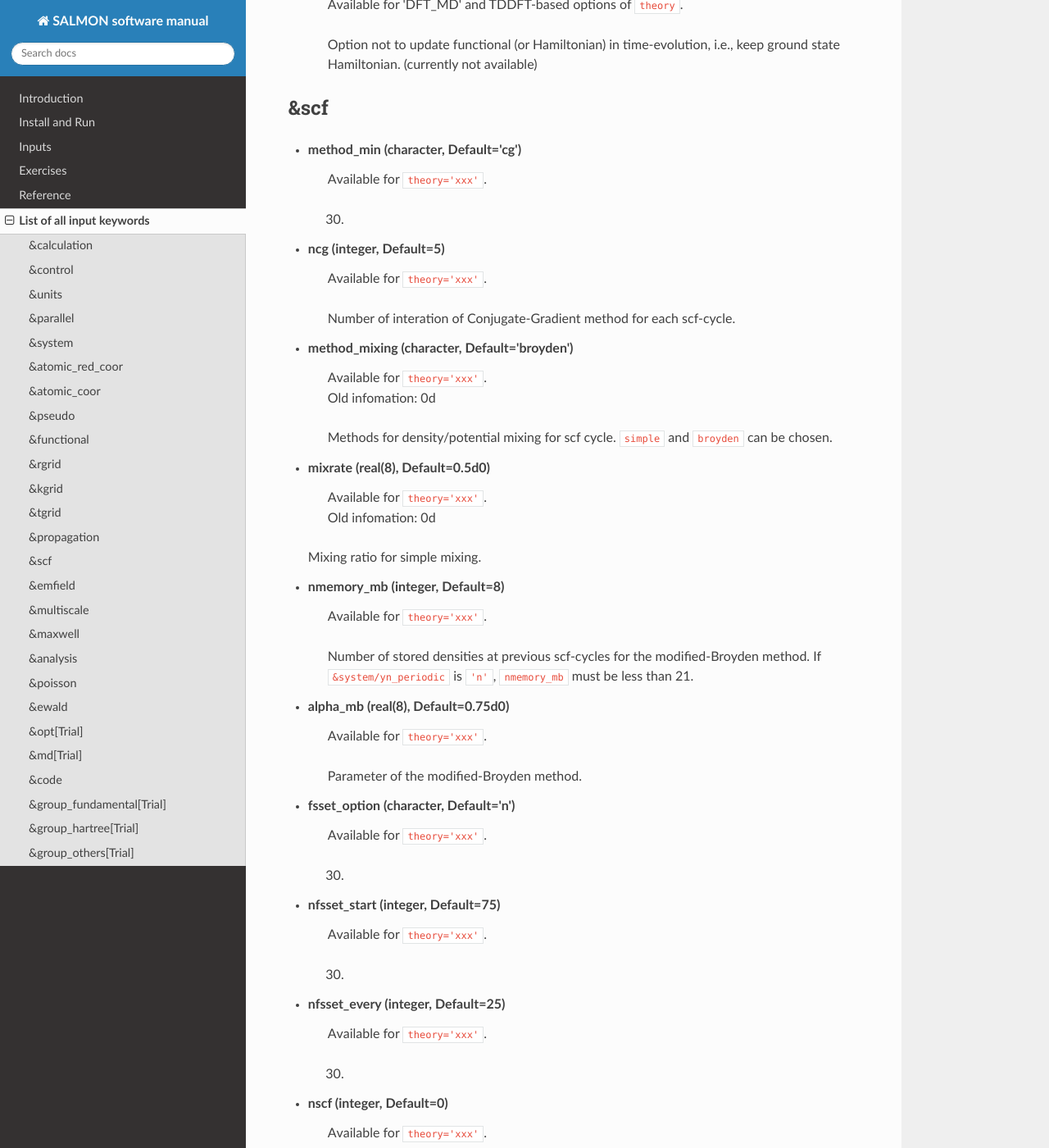
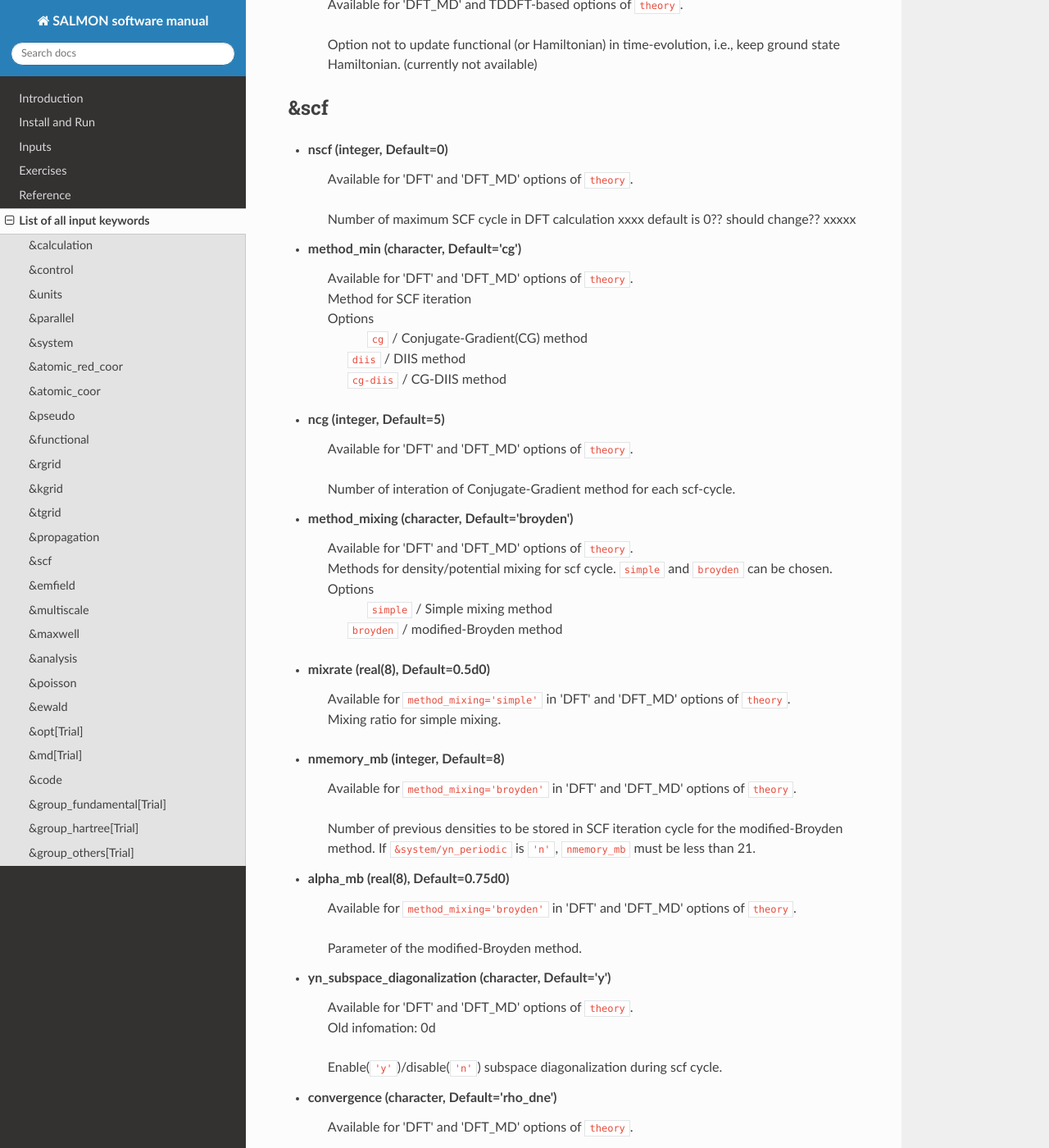
Before and after one commit to SALMON-TDDFT/SALMON-DOCS, a Sphinx documentation site: the page built from source/input_keyword_list.rst, in a window 1280 px wide and 1400 px high, scrolled down 10909 px. Shown: the whole window at 82% size. Built offline with Sphinx 7.4.7 and the Read the Docs theme 2.0.0, drawn with Linux system fonts in a browser that asks for light colours; formulas are drawn with MathJax 3; some of the changed text lies outside the part shown.

Commit message:
Update input_keyword_list.rst

```diff
--- a/source/input_keyword_list.rst
+++ b/source/input_keyword_list.rst
@@ -393,58 +393,51 @@ Input for psudopotentials. Size of array (:) is equal to ``&system/nelem``.
 &scf
 ----
 
+- **nscf** (integer, Default=0)
+   | Available for 'DFT' and 'DFT_MD' options of ``theory``.
+   Number of maximum SCF cycle in DFT calculation
+   xxxx default is 0?? should change?? xxxxx
+
 - **method_min** (character, Default='cg')
-   | Available for ``theory='xxx'``.
-   xxx.
+   | Available for 'DFT' and 'DFT_MD' options of ``theory``.
+   | Method for SCF iteration
+   | Options
+   |   ``cg`` / Conjugate-Gradient(CG) method
+   |  ``diis`` / DIIS method
+   |  ``cg-diis`` / CG-DIIS method
 
 - **ncg** (integer, Default=5)
-   | Available for ``theory='xxx'``.
+   | Available for 'DFT' and 'DFT_MD' options of ``theory``.
    Number of interation of Conjugate-Gradient method for each scf-cycle.
 
 - **method_mixing** (character, Default='broyden')
-   | Available for ``theory='xxx'``.
-   | Old infomation: 0d
-   Methods for density/potential mixing for scf cycle. ``simple`` and ``broyden`` can be chosen.
+   | Available for 'DFT' and 'DFT_MD' options of ``theory``.
+   | Methods for density/potential mixing for scf cycle. ``simple`` and ``broyden`` can be chosen.
+   | Options
+   |   ``simple`` / Simple mixing method
+   |  ``broyden`` / modified-Broyden method
 
 - **mixrate** (real(8), Default=0.5d0)
-   | Available for ``theory='xxx'``.
-   | Old infomation: 0d
-  Mixing ratio for simple mixing.
+   | Available for ``method_mixing='simple'`` in 'DFT' and 'DFT_MD' options of ``theory``.
+   | Mixing ratio for simple mixing.
 
 - **nmemory_mb** (integer, Default=8)
-   | Available for ``theory='xxx'``.
-   Number of stored densities at previous scf-cycles for
-   the modified-Broyden method.
+   | Available for ``method_mixing='broyden'`` in 'DFT' and 'DFT_MD' options of ``theory``.
+   Number of previous densities to be stored in SCF iteration cycle for the modified-Broyden method.
    If ``&system/yn_periodic`` is ``'n'``, ``nmemory_mb`` must be less than 21.
 
 - **alpha_mb** (real(8), Default=0.75d0)
-   | Available for ``theory='xxx'``.
+   | Available for ``method_mixing='broyden'`` in 'DFT' and 'DFT_MD' options of ``theory``.
    Parameter of the modified-Broyden method.
 
-- **fsset_option** (character, Default='n')
-   | Available for ``theory='xxx'``.
-   xxx.
-
-- **nfsset_start** (integer, Default=75)
-   | Available for ``theory='xxx'``.
-   xxx.
-
-- **nfsset_every** (integer, Default=25)
-   | Available for ``theory='xxx'``.
-   xxx.
-
-- **nscf** (integer, Default=0)
-   | Available for ``theory='xxx'``.
-   Number of maximum scf cycle.
-
 - **yn_subspace_diagonalization** (character, Default='y')
-   | Available for ``theory='xxx'``.
+   | Available for 'DFT' and 'DFT_MD' options of ``theory``.
    | Old infomation: 0d
    Enable(``'y'``)/disable(``'n'``)
    subspace diagonalization during scf cycle.
 
 - **convergence** (character, Default='rho_dne')
-   | Available for ``theory='xxx'``.
+   | Available for 'DFT' and 'DFT_MD' options of ``theory``.
    Choice of quantity that is used for convergence check in a scf calculation.
 
   - ``'rho_dne'``: Convergence is checked by sum_ix|rho(ix,iter)-rho(ix,iter-1)|dx/N, where iter is an iteration number of the scf calculation and N is ``&system/nelec``, the number of the valence electrons.
@@ -457,7 +450,7 @@ Input for psudopotentials. Size of array (:) is equal to ``&system/nelem``.
   - ``'pot_dng'``: Convergence is checked by ||Vlocal_iter(ix)-Vlocal_iter-1(ix)||\ :sup:`2`\/(number of grids).
 
 - **threshold** (real(8), Default=1d-17)
-   | Available for ``theory='xxx'``.
+   | Available for 'DFT' and 'DFT_MD' options of ``theory``.
    Threshold for convergence check that is used when ``'rho_dne'`` is specified.
    Default is ``1d-17``.
    XXX(threshold_norm_rho (real(8), Default=))XXX
@@ -466,6 +459,20 @@ Input for psudopotentials. Size of array (:) is equal to ``&system/nelem``.
    XXX(threshold_norm_pot (real(8), Default=))XXX
    Threshold for convergence check that is used when either ``'norm_pot'`` or ``'norm_pot_dng'`` is specified. ``threshold_norm_pot`` must be set when either ``'norm_pot'`` or ``'norm_pot_dng'`` is specified.
    Default is ``-1d0`` a.u. (1 a.u.= 33.72x10\ :sup:`4`\ A\ :sup:`-6`\eV\ :sup:`2`\)
+
+
+..
+- **fsset_option** (character, Default='n')
+   | Available for 'DFT' and 'DFT_MD' options of ``theory``.
+   xxx.
+
+- **nfsset_start** (integer, Default=75)
+   | Available for 'DFT' and 'DFT_MD' options of ``theory``.
+   xxx.
+
+- **nfsset_every** (integer, Default=25)
+   | Available for 'DFT' and 'DFT_MD' options of ``theory``.
+   xxx.
 
 - **omp_loop** (character, Default='k')
    | Available for ``theory='xxx'``.
@@ -481,9 +488,10 @@ Input for psudopotentials. Size of array (:) is equal to ``&system/nelem``.
    | Old infomation: 3d
    XXX only ARTED XXX
    Flag to skip Gram-Schmidt orthogonalization in CG loop if periodic boundary system is used. If this is skipped the more iteration number is necessary to get convergence but each iteration step gets faster. If ``omp_loop=b``, this flag is always applied.
+..
 
 - **iditer_notemperature** (integer, Default=10)
-   | Available for ``theory='xxx'``.
+   | Available for 'DFT' and 'DFT_MD' options of ``theory``.
    xxx.
 
 
```
